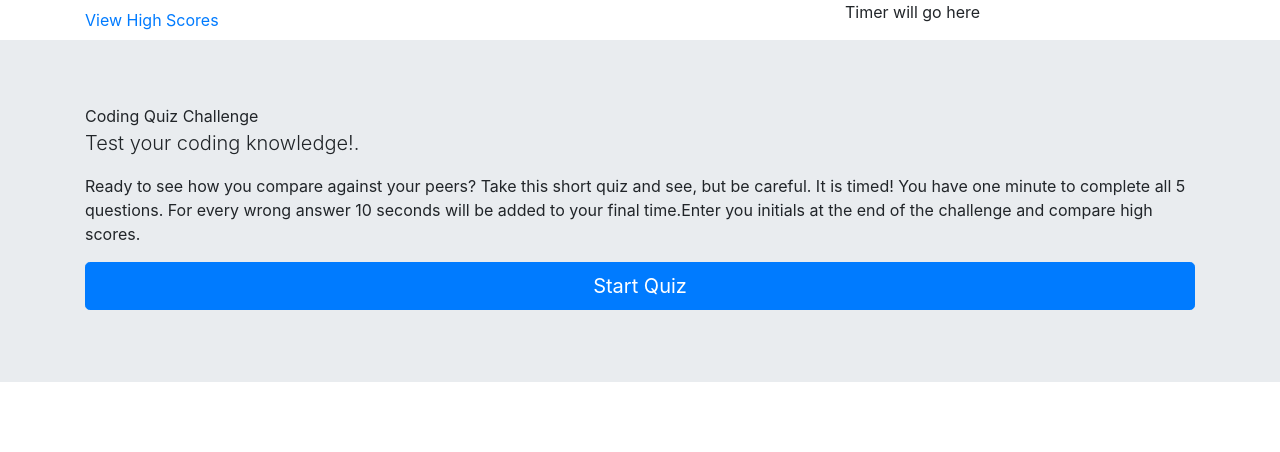
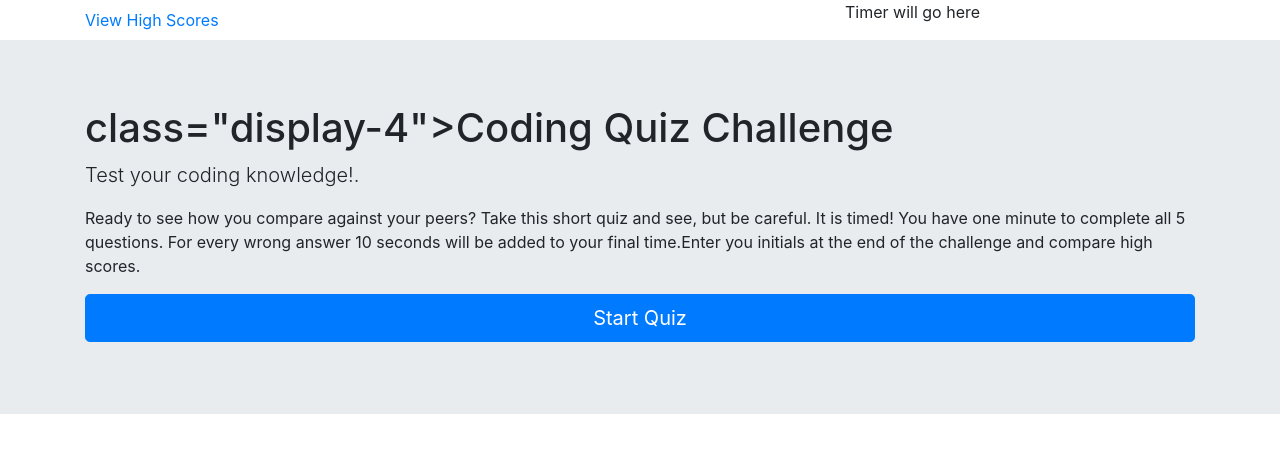
Before and after one commit to Dee1985/quiz, a plain HTML site: page index.html in a window 1280 px wide. Drawn offline with nearby package versions, Linux system fonts and the light colour scheme.

Commit message:
Update index.html

```diff
--- a/index.html
+++ b/index.html
@@ -31,8 +31,8 @@
     </div>
   <section>
         <div class="jumbotron jumbotron-fluid">
-                <div class="container" id="welcome-instructions"
-                  <h1 class="display-4">Coding Quiz Challenge</h1>
+                <div class="container" id="welcome-instructions">
+                  <h1> class="display-4">Coding Quiz Challenge</h1>
                   <p class="lead">Test your coding knowledge!.</p>
                   <p> Ready to see how you compare against your peers? Take this short quiz and see, but be careful. It is timed! You have one minute to complete all 5 questions.
                       For every wrong answer 10 seconds will be added to your final time.Enter you initials at the end of the challenge and compare high scores. </p>
```
